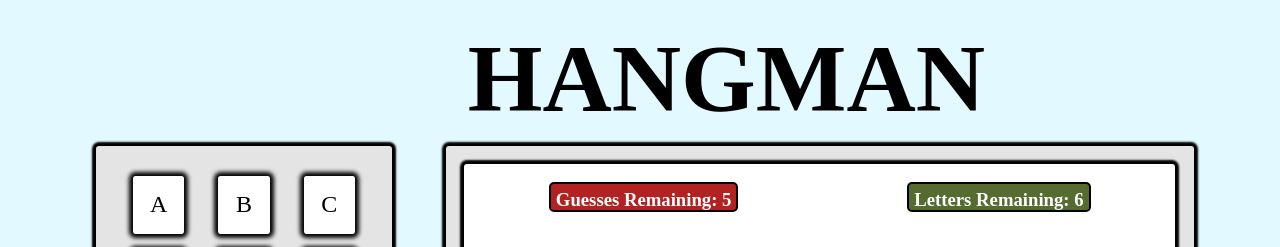
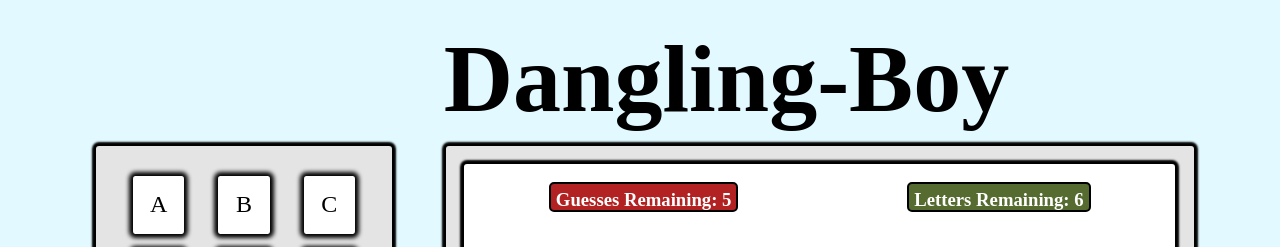
Before and after one commit to SamBevan5/SEIR-Project-1, a plain HTML site: page GA_Project_1/index.html in a window 1280 px wide. Shown: the top 247 px of the page. Drawn offline with nearby package versions, Linux system fonts and the light colour scheme; a web font is replaced by a local one.

Commit message:
updated images

```diff
--- a/GA_Project_1/index.html
+++ b/GA_Project_1/index.html
@@ -12,7 +12,7 @@
 <body>
     <div class="main-container">
         <div class="header">
-            <h1>HANGMAN</h1>
+            <h1>Dangling-Boy</h1>
         </div>
         <div class="content">
             <div class="btn-container">
```
Also changed, not shown: GA_Project_1/img/fifth.png, GA_Project_1/img/first.png, GA_Project_1/img/fourth.png, GA_Project_1/img/second.png, GA_Project_1/img/sixth.png, GA_Project_1/img/third.png.
